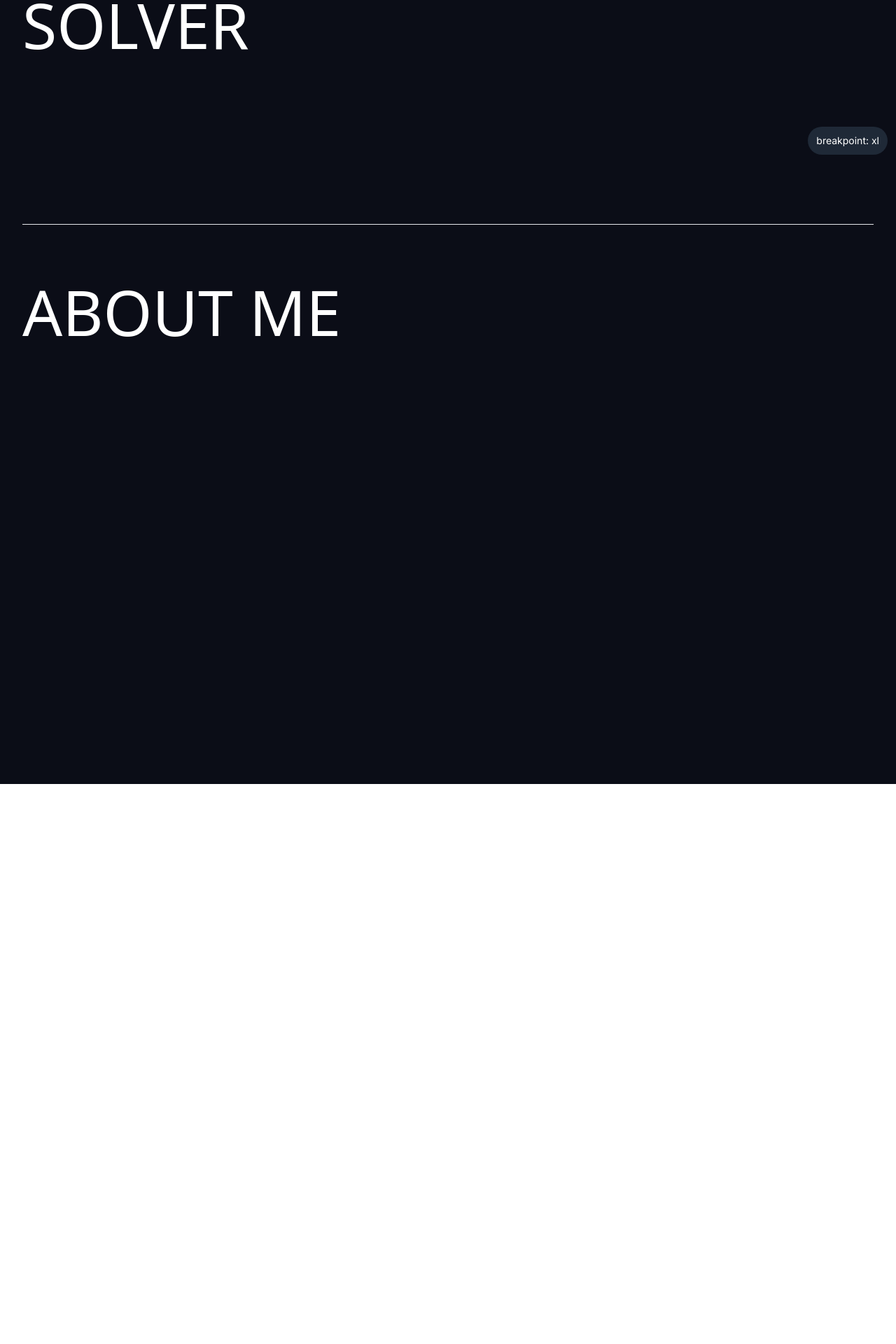
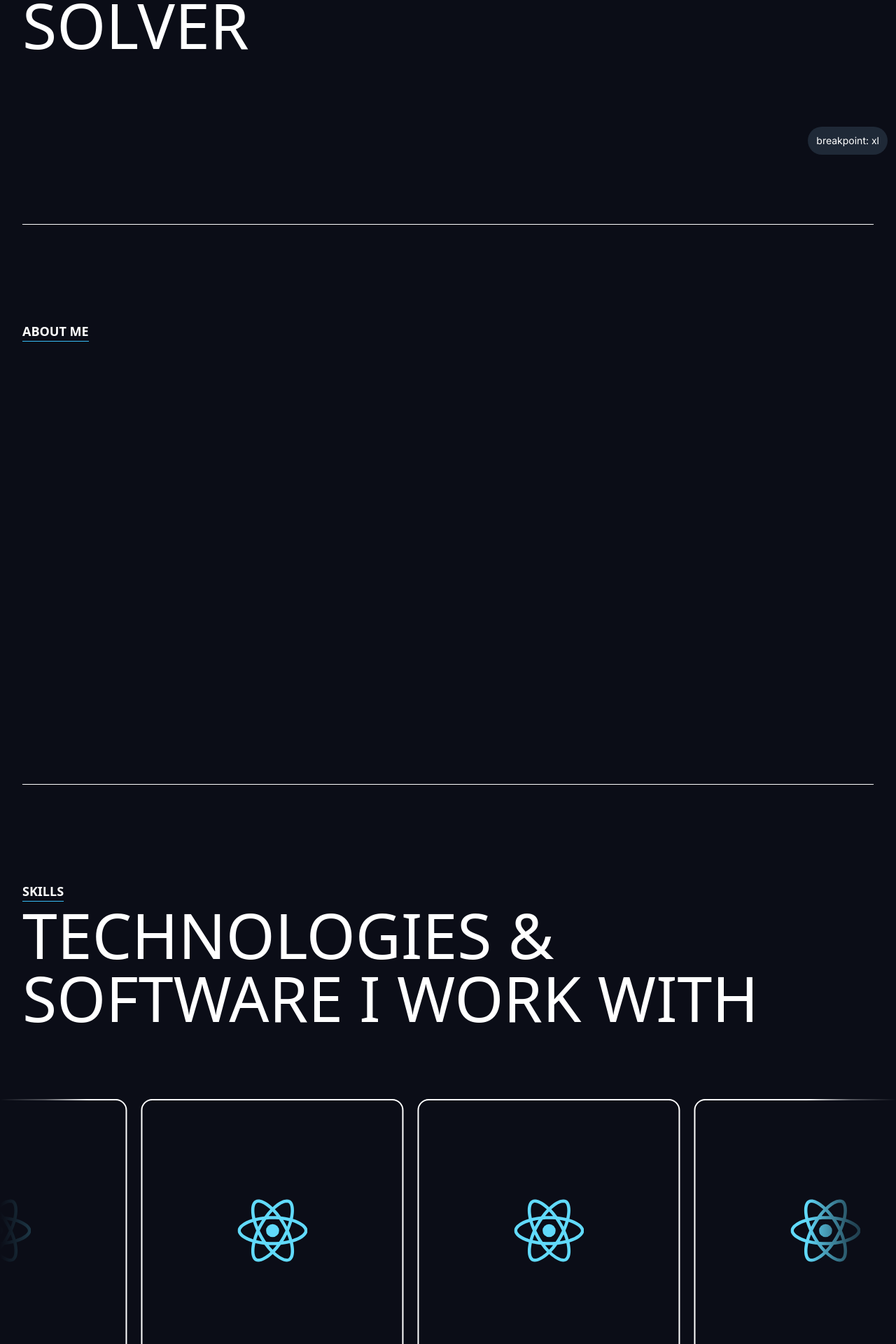
Before and after one commit to MarkDonatelli/mark_donatelli_portfolio, a Next.js app: page / in a window 1280 px wide. Shown: the part 567-2487 px from the top of the page at 70% size. Before the commit the page ends 1687 px from the top, so only its background shows below. Built offline with nearby package versions, Linux system fonts and the light colour scheme; a web font is replaced by a local one.

Commit message:
infinite carousel started

```diff
--- a/src/app/assets/styles/globals.css
+++ b/src/app/assets/styles/globals.css
@@ -13,6 +13,18 @@
 
   .text-primary {
     @apply text-navy-dark dark:text-white;
+  }
+
+  .heading-1 {
+    @apply leading-[1] text-[clamp(2.5rem,7vw,6.3rem)];
+  }
+
+  .heading-2 {
+    @apply leading-[1.2] text-[clamp(2rem,5vw,5rem)];
+  }
+
+  .heading-3 {
+    @apply leading-[1.3] text-[clamp(1.5rem,4vw,4rem)];
   }
 
   .button-primary {
@@ -47,4 +59,5 @@
 body,
 html {
   overflow-x: hidden;
+  position: relative;
 }
--- a/src/app/components/IntroAnimation.tsx
+++ b/src/app/components/IntroAnimation.tsx
@@ -17,7 +17,7 @@ export default function IntroAnimation({
         ease: 'easeInOut'
       }}
       onAnimationComplete={onComplete}
-      className="fixed inset-0 w-full h-full  bg-custom-gradient-dark z-20"
+      className="fixed inset-0 w-full h-full bg-primary z-20"
     >
       <div className="grid place-content-center h-full">
         <motion.h1
--- /dev/null
+++ b/src/app/components/sections/AboutMe.tsx
@@ -0,0 +1,19 @@
+'use client';
+
+export default function AboutMe() {
+  return (
+    <section className="h-screen bg-primary relative z-10" id="aboutme">
+      <div className="bg-primary">
+        <div className="container-content">
+          <div className="flex flex-col border-t dark:border-white border-navy-dark justify-between py-20 leading-[1] text-[clamp(2.5rem,7vw,6.3rem)] font-medium text-navy-dark dark:text-white uppercase">
+            <div>
+              <h2 className="text-lg inline-block font-black border-b border-accent-blue">
+                About Me
+              </h2>
+            </div>
+          </div>
+        </div>
+      </div>
+    </section>
+  );
+}
--- /dev/null
+++ b/src/app/components/sections/Skills.tsx
@@ -0,0 +1,107 @@
+'use client';
+
+import { motion } from 'framer-motion';
+import Image from 'next/image';
+
+export function InfiniteCarousel() {
+  const rowItems = [
+    '/react.svg',
+    '/react.svg',
+    '/react.svg',
+    '/react.svg',
+    '/react.svg'
+  ];
+
+  const items = [...rowItems, ...rowItems]; // Duplicate items for smooth looping
+  const itemWidth = 375;
+  const gap = 20;
+
+  return (
+    <div className="relative overflow-hidden w-full space-y-5">
+      {/* Fade Shadows */}
+      <div className="absolute w-[10%] left-0 top-0 bg-gradient-to-r from-navy-dark via-navy-dark/70 to-transparent z-20 h-full"></div>
+      <div className="absolute w-[10%] right-0 top-0 bg-gradient-to-l from-navy-dark via-navy-dark/70 to-transparent z-20 h-full"></div>
+
+      {/* Scrolling Row */}
+      <motion.div
+        className="flex gap-5"
+        initial={{ x: 0 }}
+        animate={{ x: -(items.length * (itemWidth + gap)) / 2 }}
+        transition={{
+          repeat: Infinity,
+          ease: 'linear',
+          duration: 20
+        }}
+        style={{
+          transform: `translateX(0)`
+        }}
+      >
+        {items.map((item, index) => (
+          <div
+            key={`row1-${index}`}
+            className="border-white flex justify-center items-center rounded-2xl border-2 h-[375px] min-w-[375px]"
+          >
+            <Image
+              src={item}
+              alt={`Image ${index + 1}`}
+              width="100"
+              height="100"
+            />
+          </div>
+        ))}
+      </motion.div>
+
+      {/* Reverse Scrolling Row */}
+      <motion.div
+        className="flex gap-5"
+        initial={{ x: -(items.length * (itemWidth + gap)) / 2 }}
+        animate={{ x: 0 }}
+        transition={{
+          repeat: Infinity,
+          ease: 'linear',
+          duration: 20
+        }}
+        style={{
+          transform: `translateX(0)`
+        }}
+      >
+        {items.map((item, index) => (
+          <div
+            key={`row2-${index}`}
+            className="border-white flex justify-center items-center rounded-2xl border-2 h-[375px] min-w-[375px]"
+          >
+            <Image
+              src={item}
+              alt={`Image ${index + 1}`}
+              width="100"
+              height="100"
+            />
+          </div>
+        ))}
+      </motion.div>
+    </div>
+  );
+}
+
+export default function Skills() {
+  return (
+    <section className="h-screen bg-primary relative z-10" id="skills">
+      <div className="bg-primary">
+        <div className="container-content">
+          <div className="flex flex-col border-t dark:border-white border-navy-dark justify-between py-20 leading-[1] text-[clamp(2.5rem,7vw,6.3rem)] font-medium text-navy-dark dark:text-white uppercase">
+            <div>
+              <h2 className="text-lg inline-block font-black border-b border-accent-blue">
+                Skills
+              </h2>
+              <h3>Technologies & Software I Work With</h3>
+            </div>
+          </div>
+        </div>
+
+        <div className="relative">
+          <InfiniteCarousel />
+        </div>
+      </div>
+    </section>
+  );
+}
--- a/src/app/page.tsx
+++ b/src/app/page.tsx
@@ -1,8 +1,10 @@
 'use client';
 
-import { useState, useEffect, useRef } from 'react';
+import { useState, useRef } from 'react';
 import { motion, useScroll, useTransform } from 'framer-motion';
 import IntroAnimation from './components/IntroAnimation';
+import Skills from './components/sections/Skills';
+import AboutMe from './components/sections/AboutMe';
 
 export default function Home() {
   const [showIntro, setShowIntro] = useState(true);
@@ -15,23 +17,6 @@ export default function Home() {
 
   const heroY = useTransform(scrollYProgress, [0, 1], ['0%', '100%']);
   const textY = useTransform(scrollYProgress, [0, 1], ['0%', '-30%']);
-
-  useEffect(() => {
-    const docBody = document.querySelector('body');
-    const docHtml = document.querySelector('html');
-
-    if (showIntro) {
-      docBody?.classList.add('overflow-hidden');
-      docHtml?.classList.add('overflow-hidden');
-    } else {
-      docBody?.classList.remove('overflow-hidden');
-      docHtml?.classList.remove('overflow-hidden');
-    }
-    return () => {
-      docBody?.classList.remove('overflow-hidden');
-      docHtml?.classList.remove('overflow-hidden');
-    };
-  }, [showIntro]);
 
   const handleIntroComplete = () => {
     setShowIntro(false);
@@ -50,7 +35,7 @@ export default function Home() {
             <div className="container-content">
               <motion.div
                 style={{ y: textY }}
-                className="flex flex-col justify-between py-40 md:py-60 leading-[1] text-[clamp(2.5rem,7vw,6.3rem)] font-medium text-navy-dark dark:text-white uppercase"
+                className="flex flex-col justify-between py-40 md:py-60 heading-1 font-medium text-navy-dark dark:text-white uppercase"
               >
                 <div>
                   <h1>Hi, I&apos;m Mark</h1>
@@ -66,15 +51,8 @@ export default function Home() {
           </motion.div>
         </section>
 
-        <section className="h-screen bg-primary relative z-10" id="about">
-          <div className="container-content">
-            <div className="flex flex-col border-t justify-between py-20 leading-[1] text-[clamp(2.5rem,7vw,6.3rem)] font-medium text-navy-dark dark:text-white uppercase">
-              <div>
-                <h1>About Me</h1>
-              </div>
-            </div>
-          </div>
-        </section>
+        <AboutMe />
+        <Skills />
       </main>
     </>
   );
--- a/src/hooks/useLenis.js
+++ b/src/hooks/useLenis.js
@@ -6,7 +6,6 @@ export const useLenis = () => {
   useEffect(() => {
     const lenis = new Lenis({
       duration: 1.2,
-      easing: (t) => Math.min(1, 1.001 - Math.pow(2, -10 * t)),
       smooth: true
     });
 
--- a/tailwind.config.ts
+++ b/tailwind.config.ts
@@ -30,12 +30,6 @@ export default {
           mutedGray: '#6b7280',
           lightBeige: '#f6f3ec'
         }
-      },
-      backgroundImage: {
-        'custom-gradient-light':
-          'linear-gradient(120deg, #f6f3ec, #fbf9f4, #f9f7f0)',
-        'custom-gradient-dark':
-          'linear-gradient(120deg, #0b0d17, #1a2740, #162030)'
       }
     }
   },
```
Also changed, not shown: public/react.svg (added).
